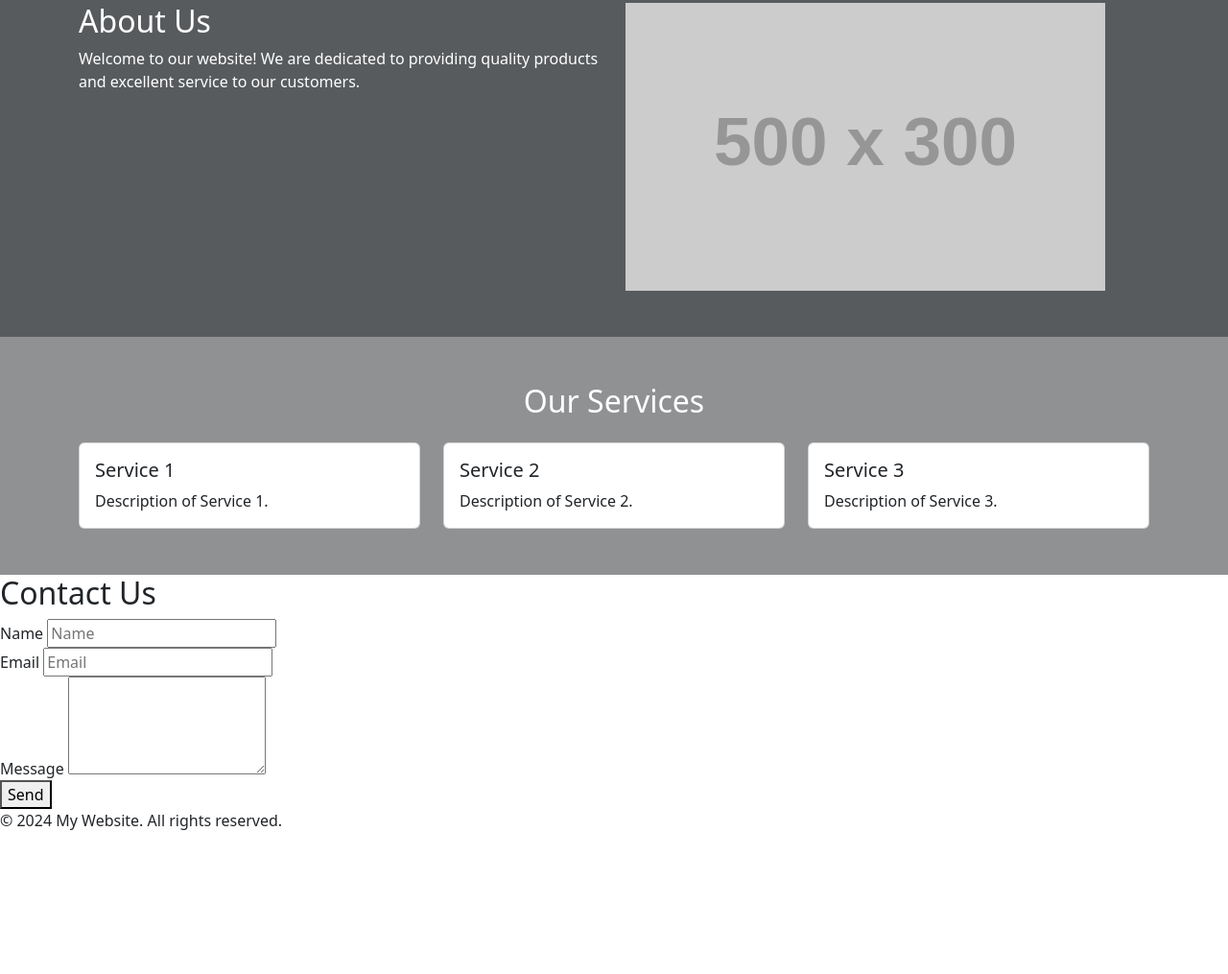
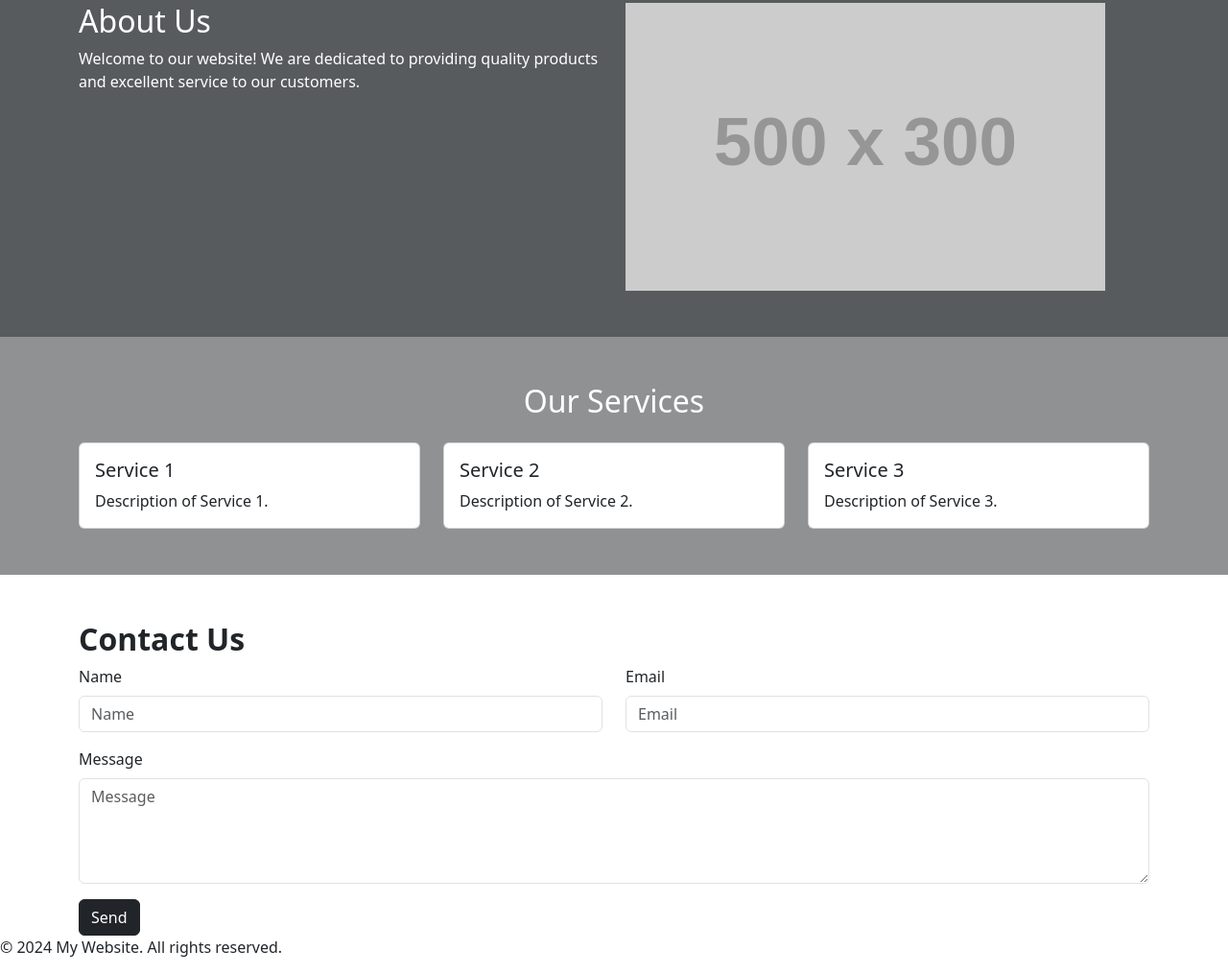
Before and after one commit to JmatthewGit/Zaio-Bootstrap-Project, a plain HTML site: page index.html in a window 1280 px wide. Shown: the part 357-1372 px from the top of the page at 96% size. Before the commit the page ends 1240 px from the top, so only its background shows below. Drawn offline with nearby package versions, Linux system fonts and the light colour scheme; placeholder pictures from the web are drawn by us.

Commit message:
Completed contact section

```diff
--- a/index.html
+++ b/index.html
@@ -96,26 +96,26 @@
     </section>
 
     <!-- Contact Section -->
-    <section>
-        <h2>Contact Us</h2>
+    <div class="container mt-5">
+        <h2 class="text-start mb-2 fw-semibold">Contact Us</h2>
         <form>
-            <div>
-                <div>
-                    <label for="inputName">Name</label>
-                    <input type="text" id="inputName" placeholder="Name">
+            <div class="row">
+                <div class="col-md-4 flex-grow-1 pb-2">
+                    <label class="pb-2 fw-medium" for="inputName">Name</label>
+                    <input type="text" class="form-control" id="inputName" placeholder="Name">
                 </div>
-                <div>
-                    <label for="inputEmail">Email</label>
-                    <input type="email" id="inputEmail" placeholder="Email">
+                <div class="col-md-4 flex-grow-1">
+                    <label class="pb-2 fw-medium" for="inputEmail">Email</label>
+                    <input type="email" class="form-control" id="inputEmail" placeholder="Email">
                 </div>
             </div>
-            <div>
-                <label for="inputMessage">Message</label>
-                <textarea id="inputMessage" rows="4"></textarea>
+            <div class="form-group pt-2 pb-3">
+                <label class="pb-2 fw-medium" for="inputMessage">Message</label>
+                <textarea class="form-control" id="inputMessage" rows="4" placeholder="Message"></textarea>
             </div>
-            <button type="submit">Send</button>
+            <button type="submit" class="btn btn-dark">Send</button>
         </form>
-    </section>
+    </div>
 
     <!-- Footer -->
     <footer>
```
